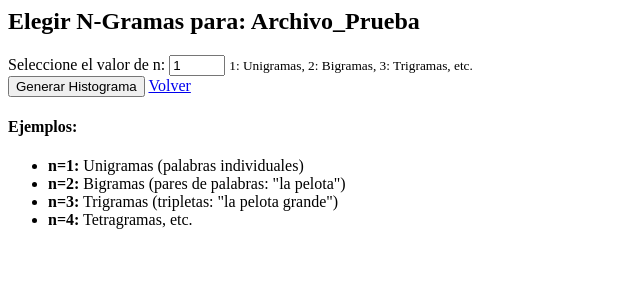
After one commit to RafaelSilva-fot/Proyectp, a Django app: page /elegir-ngrama/1/ in a window 1280 px wide. The commit adds this page. Shown: the top 300 px of the page, without its empty margins (0-640 px from the left). Run offline with Django 5.2, Linux system fonts and the light colour scheme; data comes from the database, SQL or seed files in the repository; both versions use the stored data as it was after the commit.

Commit message:
Ajustes 31 agosto

```diff
--- /dev/null
+++ b/analisis/Templates/analisis/elegir_ngrama.html
@@ -0,0 +1,29 @@
+
+{% block content %}
+<h2>Elegir N-Gramas para: {{ texto.titulo }}</h2>
+
+<form method="post">
+    {% csrf_token %}
+
+    <div class="form-group">
+        <label for="id_n_valor">Seleccione el valor de n:</label>
+        {{ form.n_valor }}
+        <small class="form-text text-muted">
+            {{ form.n_valor.help_text }}
+        </small>
+    </div>
+
+    <button type="submit" class="btn btn-primary">Generar Histograma</button>
+    <a href="{% url 'lista_textos' %}" class="btn btn-secondary">Volver</a>
+</form>
+
+<div class="mt-4">
+    <h4>Ejemplos:</h4>
+    <ul>
+        <li><strong>n=1:</strong> Unigramas (palabras individuales)</li>
+        <li><strong>n=2:</strong> Bigramas (pares de palabras: "la pelota")</li>
+        <li><strong>n=3:</strong> Trigramas (tripletas: "la pelota grande")</li>
+        <li><strong>n=4:</strong> Tetragramas, etc.</li>
+    </ul>
+</div>
+{% endblock %}
--- a/analisis/Templates/analisis/listar.html
+++ b/analisis/Templates/analisis/listar.html
@@ -125,7 +125,11 @@
           [ <a href="{{ texto.archivo.url }}">ver .txt</a> ]
           <br>
         <button onclick="mostrarHistograma('{{ texto.id }}')">📊 Ver histograma</button>
-
+            <!-- Añade este botón junto a los existentes -->
+<td>
+    <a href="{% url 'histograma_palabras' texto.pk %}" class="btn btn-sm btn-info">Unigramas</a>
+   <a href="/elegir-ngrama/{{ texto.pk }}/" class="btn btn-sm btn-warning">N-Gramas</a>
+</td>
 </button>
 
 
--- a/analisis/views.py
+++ b/analisis/views.py
@@ -3,55 +3,74 @@ from django.http import HttpResponse
 from .forms import TextoAnalizadoForm
 from .models import TextoAnalizado
 
-# --- librerías para el histograma ---
 import re
+import unicodedata
 from collections import Counter
 import matplotlib
-matplotlib.use('Agg')  # backend sin ventana
+matplotlib.use('Agg')
 import matplotlib.pyplot as plt
+from matplotlib.ticker import MultipleLocator
 from io import BytesIO
+from django import forms  # ✅ AÑADE ESTA LÍNEA
+# Añade esta clase ANTES de las vistas
+class NgramForm(forms.Form):
+    n_valor = forms.IntegerField(
+        label='Valor de n para n-gramas',
+        min_value=1,
+        max_value=10,
+        initial=1,
+        help_text='1: Unigramas, 2: Bigramas, 3: Trigramas, etc.'
+    )
+def normalizar_palabra(palabra):
+    """Convierte la palabra a minúsculas y elimina acentos/diacríticos."""
+    palabra = palabra.lower()
+    palabra = unicodedata.normalize('NFD', palabra)
+    palabra = ''.join(ch for ch in palabra if unicodedata.category(ch) != 'Mn')
+    return palabra
 
-# Stopwords muy básicas (puedes ampliarlas o usar nltk)
-STOPWORDS = {
-    'de','la','que','el','en','y','a','los','del','se','las','por','un','para','con',
-    'no','una','su','al','lo','como','o','pero','sus','le','ya','sí','porque','muy',
-    'sin','sobre','también','me','hasta','hay','donde','quien','desde','todo','todos'
-}
+# Añade esta función DESPUÉS de normalizar_palabra
+def generar_ngramas(tokens, n):
+    """Genera n-gramas a partir de una lista de tokens"""
+    if n <= 0:
+        raise ValueError("n debe ser mayor a 0")
+    if n == 1:
+        return tokens  # Para unigramas, devuelve las palabras individuales
+    return [' '.join(tokens[i:i+n]) for i in range(len(tokens) - n + 1)]
 
 def histograma_palabras(request, pk):
     """Devuelve una imagen PNG con todas las palabras encontradas en el texto."""
     texto = get_object_or_404(TextoAnalizado, pk=pk)
 
-    # leer archivo
     with open(texto.archivo.path, 'r', encoding='utf-8', errors='ignore') as f:
         contenido = f.read()
 
-    # tokenizar (minúsculas, letras con acentos)
-    tokens = re.findall(r"[A-Za-zÁÉÍÓÚÜÑáéíóúüñ']+", contenido.lower())
-    tokens = [t for t in tokens if t not in STOPWORDS and len(t) > 1]
 
-    # contar palabras
-    counter = Counter(tokens)
+    tokens = re.findall(r"[A-Za-zÁÉÍÓÚÜÑáéíóúüñ']+", contenido)
+
+    tokens_norm = [normalizar_palabra(t) for t in tokens if len(t) > 1]
+
+
+    counter = Counter(tokens_norm)
     palabras, freqs = zip(*counter.most_common()) if counter else ([], [])
 
-    # gráfico estético
-    fig, ax = plt.subplots(figsize=(18, 9))  # más grande y legible
+
+    fig, ax = plt.subplots(figsize=(20, 10))
 
     if palabras:
-        bars = ax.bar(palabras, freqs, color="skyblue", edgecolor="black")
+        bars = ax.bar(palabras, freqs, color="black", edgecolor="gray")
 
-        # título y etiquetas
-        ax.set_title("Frecuencia de Palabras en el Texto", fontsize=20, fontweight='bold')
+        ax.set_title("Frecuencia de Palabras en el Texto", fontsize=22, fontweight='bold')
         ax.set_xlabel("Palabras", fontsize=16)
         ax.set_ylabel("Frecuencia", fontsize=16)
 
-        # rotación y tamaño de etiquetas
-        plt.xticks(rotation=90, ha='right', fontsize=12)
+
+        ax.yaxis.set_major_locator(MultipleLocator(1))
+
+        plt.xticks(rotation=90, ha='center', fontsize=11)
         plt.yticks(fontsize=12)
 
-        # agregar números encima de cada barra
         for bar, freq in zip(bars, freqs):
-            ax.text(bar.get_x() + bar.get_width()/2, bar.get_height() + 0.5,
+            ax.text(bar.get_x() + bar.get_width()/2, bar.get_height() + 0.1,
                     str(freq), ha='center', va='bottom', fontsize=10, color="black")
 
         plt.tight_layout()
@@ -61,7 +80,7 @@ def histograma_palabras(request, pk):
         plt.axis('off')
 
     buf = BytesIO()
-    plt.savefig(buf, format='png', dpi=120)  # mejor resolución
+    plt.savefig(buf, format='png', dpi=120)
     plt.close(fig)
     return HttpResponse(buf.getvalue(), content_type='image/png')
 
@@ -82,6 +101,73 @@ def lista_textos(request):
     return render(request, 'analisis/listar.html', {'textos': textos})
 
 
+# Añade esta vista DESPUÉS de lista_textos
+def elegir_ngrama(request, pk):
+    """Vista para elegir el valor de n para n-gramas"""
+    texto = get_object_or_404(TextoAnalizado, pk=pk)
 
+    if request.method == 'POST':
+        form = NgramForm(request.POST)
+        if form.is_valid():
+            n = form.cleaned_data['n_valor']
+            # Redirige al histograma con el n elegido
+            return redirect('histograma_ngramas', pk=pk, n=n)
+    else:
+        form = NgramForm()
 
-#Rama harry
+    return render(request, 'analisis/elegir_ngrama.html', {
+        'form': form,
+        'texto': texto
+    })
+
+    # Añade esta vista DESPUÉS de elegir_ngrama
+def histograma_ngramas(request, pk, n):
+    """Devuelve un histograma de n-gramas"""
+    texto = get_object_or_404(TextoAnalizado, pk=pk)
+
+    with open(texto.archivo.path, 'r', encoding='utf-8', errors='ignore') as f:
+        contenido = f.read()
+
+    # Tokenización y normalización
+    tokens = re.findall(r"[A-Za-zÁÉÍÓÚÜÑáéíóúüñ']+", contenido)
+    tokens_norm = [normalizar_palabra(t) for t in tokens if len(t) > 1]
+
+    if not tokens_norm or len(tokens_norm) < n:
+        return HttpResponse("No hay suficientes palabras para generar {}-gramas.".format(n))
+
+    # Generar n-gramas
+    ngramas = generar_ngramas(tokens_norm, n)
+    counter = Counter(ngramas)
+
+    # Obtener los n-gramas más comunes
+    elementos, freqs = zip(*counter.most_common(20)) if counter else ([], [])
+
+    # Crear gráfico
+    fig, ax = plt.subplots(figsize=(20, 10))
+
+    if elementos:
+        bars = ax.bar(elementos, freqs, color="gray", edgecolor="black")
+
+        ax.set_title("Frecuencia de {}-gramas en el Texto".format(n),
+                    fontsize=22, fontweight='bold')
+        ax.set_xlabel("{}-gramas".format(n), fontsize=16)
+        ax.set_ylabel("Frecuencia", fontsize=16)
+
+        plt.xticks(rotation=90, ha='center', fontsize=11)
+        plt.yticks(fontsize=12)
+
+        # Añadir frecuencia encima de cada barra
+        for bar, freq in zip(bars, freqs):
+            ax.text(bar.get_x() + bar.get_width()/2, bar.get_height() -0.5,
+                    str(freq), ha='center', va='bottom', fontsize=10, color="black")
+
+        plt.tight_layout()
+    else:
+        plt.text(0.5, 0.5, 'Sin {}-gramas suficientes'.format(n),
+                 ha='center', va='center', fontsize=14)
+        plt.axis('off')
+
+    buf = BytesIO()
+    plt.savefig(buf, format='png', dpi=120)
+    plt.close(fig)
+    return HttpResponse(buf.getvalue(), content_type='image/png')
--- a/config/settings.py
+++ b/config/settings.py
@@ -48,6 +48,7 @@ MIDDLEWARE = [
     'django.contrib.auth.middleware.AuthenticationMiddleware',
     'django.contrib.messages.middleware.MessageMiddleware',
     'django.middleware.clickjacking.XFrameOptionsMiddleware',
+    'django.middleware.locale.LocaleMiddleware',
 ]
 
 ROOT_URLCONF = 'config.urls'
@@ -103,12 +104,13 @@ AUTH_PASSWORD_VALIDATORS = [
 # Internationalization
 # https://docs.djangoproject.com/en/5.2/topics/i18n/
 
-LANGUAGE_CODE = 'en-us'
+LANGUAGE_CODE = 'es-es'
 
-TIME_ZONE = 'UTC'
+TIME_ZONE = 'America/Mexico_City'
 
 USE_I18N = True
 
+USE_L10N = True
 USE_TZ = True
 
 
--- a/config/urls.py
+++ b/config/urls.py
@@ -18,7 +18,12 @@ from django.contrib import admin
 from django.urls import path, include
 from django.conf import settings
 from django.conf.urls.static import static
+from analisis import views  # ✅ Importa las vistas directamente
+
 urlpatterns = [
     path('admin/', admin.site.urls),
     path('subir/', include('analisis.urls')),
+    # ✅ AÑADE ESTAS URLs DIRECTAMENTE:
+    path('elegir-ngrama/<int:pk>/', views.elegir_ngrama, name='elegir_ngrama'),
+    path('histograma-ngramas/<int:pk>/<int:n>/', views.histograma_ngramas, name='histograma_ngramas'),
 ] + static(settings.MEDIA_URL, document_root=settings.MEDIA_ROOT)
```
Also changed, not shown: analisis/__init__.py (+20 -0 lines), db.sqlite3.
